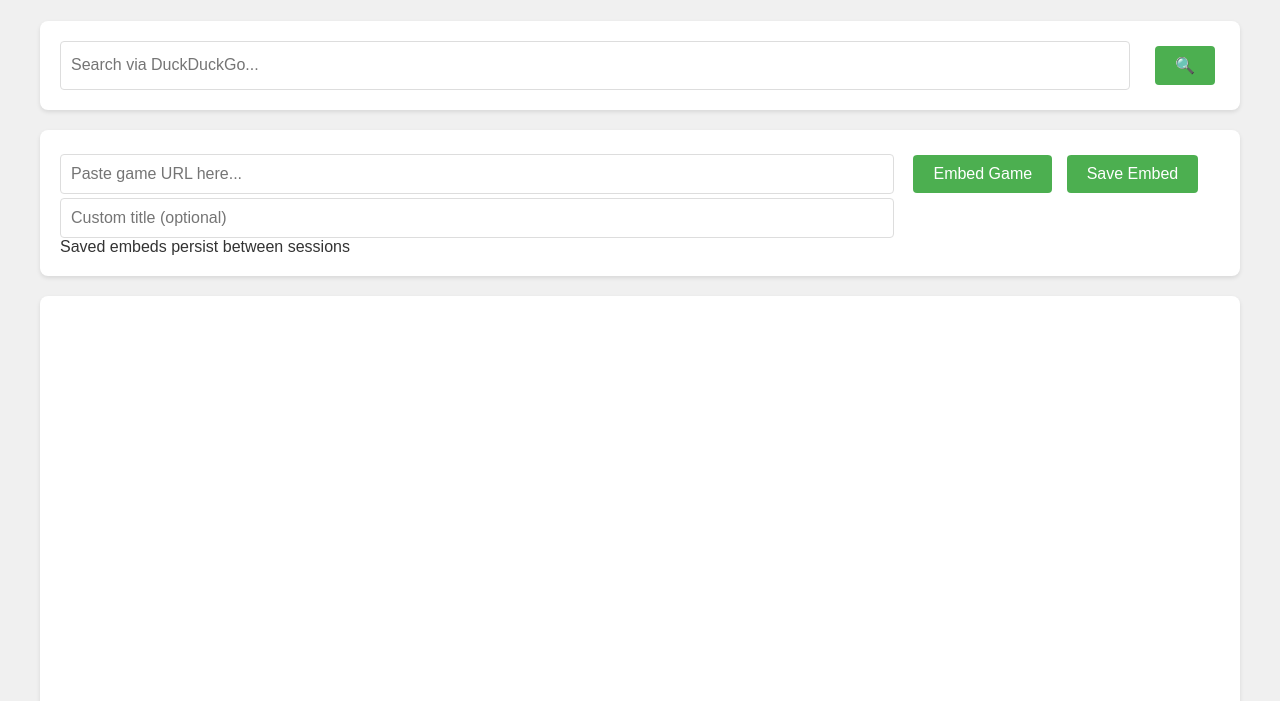
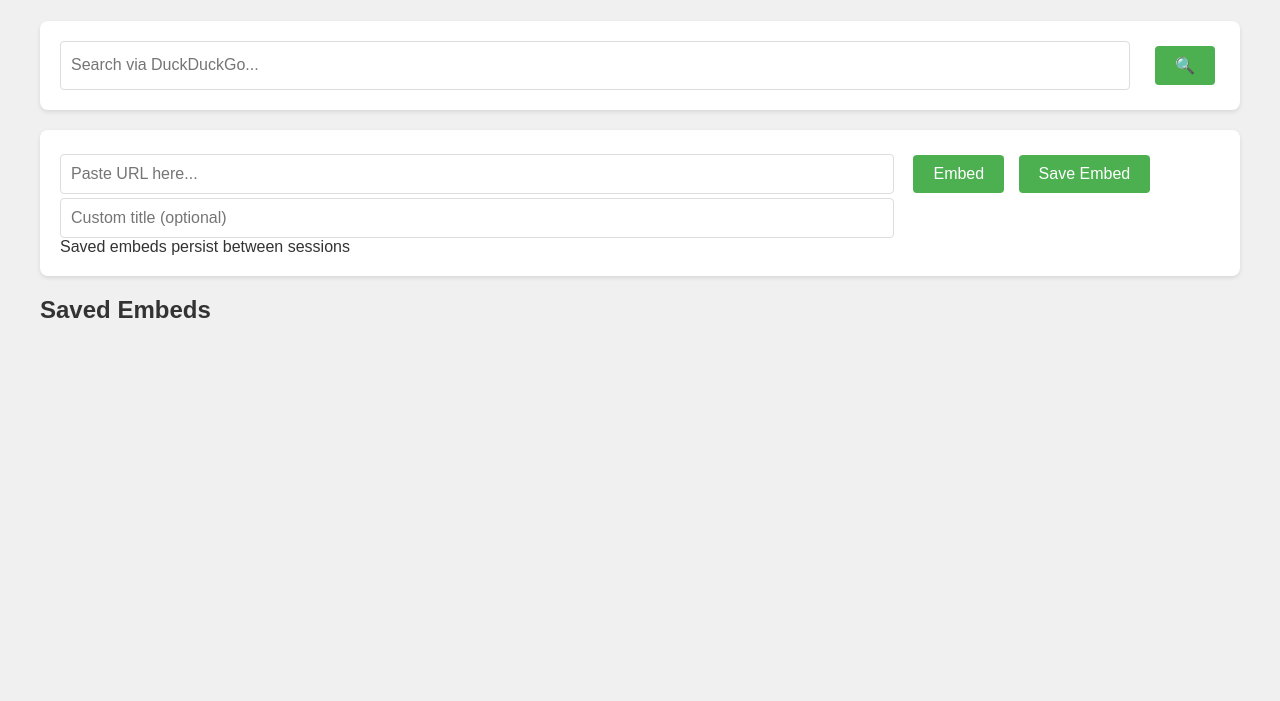
Before and after one commit to Grass69z/Nicks-Embeds, a plain HTML site: page index.html in a window 1280 px wide. Shown: the part 99-800 px from the top of the page. Drawn offline with Linux system fonts and the light colour scheme.

Commit message:
Update index.html

```diff
--- a/index.html
+++ b/index.html
@@ -34,17 +34,17 @@
         </div>
 
         <div class="input-group">
-            <input type="text" id="gameUrl" placeholder="Paste game URL here...">
-            <button id="embedButton">Embed Game</button>
+            <input type="text" id="embedUrl" placeholder="Paste URL here...">
+            <button id="embedButton">Embed</button>
             <button id="saveButton">Save Embed</button>
             <input type="text" id="embedTitle" placeholder="Custom title (optional)">
             <div class="note">Saved embeds persist between sessions</div>
         </div>
 
-        <div class="game-container" id="gameContainer"></div>
+        <div class="embed-container" id="embedContainer"></div>
         <div class="search-results" id="searchResults"></div>
 
-        <div class="saved-games">
+        <div class="saved-embeds">
             <h2>Saved Embeds</h2>
             <div id="savedList"></div>
         </div>
```
